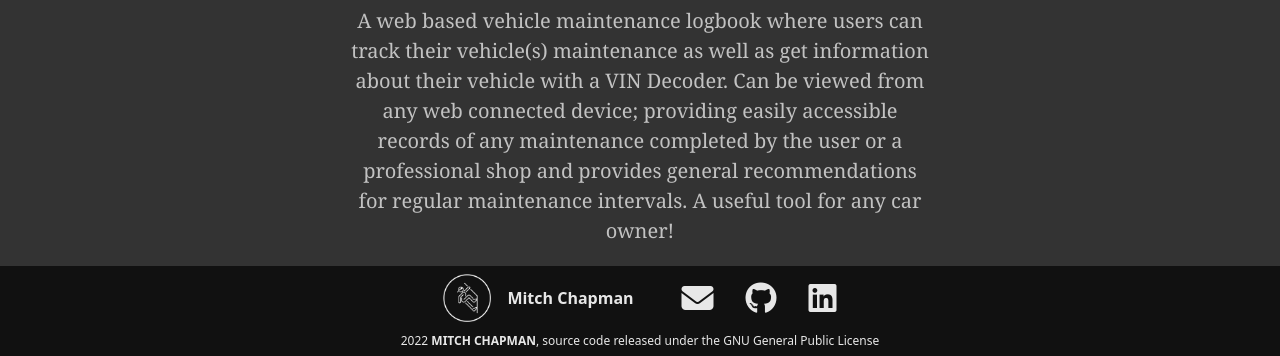
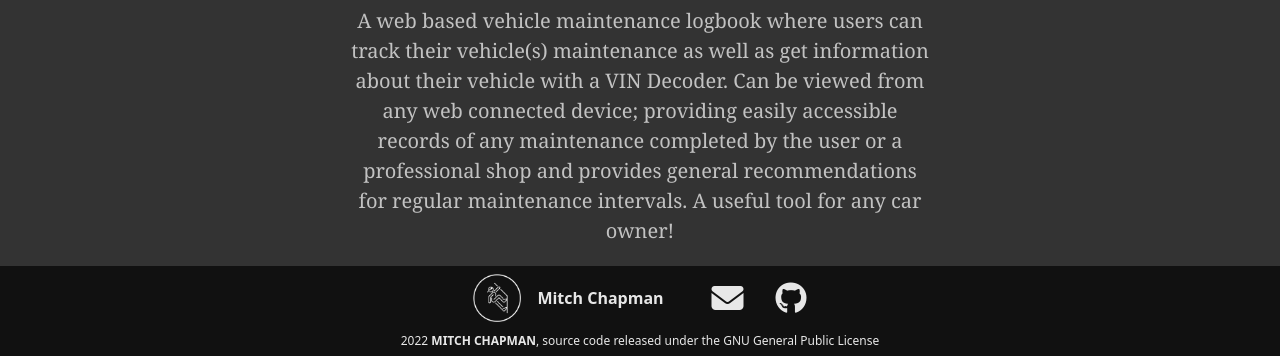
Before and after one commit to chapman311/chapman311.github.io, a plain HTML site: page index.html in a window 1280 px wide. Shown: the part 1813-2169 px from the top of the page. Drawn offline with nearby package versions, Linux system fonts and the light colour scheme.

Commit message:
removed linkedin link

```diff
--- a/index.html
+++ b/index.html
@@ -101,7 +101,7 @@
             <a href="https://mitchchapman.com/" rel= "noopener" title="Visit My Bio" class="flex white-90 link dim pr4"><img src="logo.png" alt="Logo of rock climber." class="pv2 ph3"><h4 class="white-90 self-center">Mitch Chapman</h4></a>
             <address><a href="mailto:fixerchapman@gmail.com" title="Email Me" class="flex pv4 ph3 white-90 link dim"><i class="fa-solid fa-envelope fa-2xl"></i></a></address>
             <a href="https://github.com/chapman311" target="_blank" rel= "noopener" title="Visit My GitHub" class="flex pv4 ph3 white-90 link dim"><i class="fa-brands fa-github fa-2xl"></i></a>
-            <a href="https://www.linkedin.com/in/mitch-chapman-142b92240/" target="_blank" rel= "noopener" title="Visit My Linkedin" class="flex pv4 ph3 white-90 link dim"><i class="fa-brands fa-linkedin fa-2xl"></i></a>
+            <!-- <a href="https://www.linkedin.com/in/mitch-chapman-142b92240/" target="_blank" rel= "noopener" title="Visit My Linkedin" class="flex pv4 ph3 white-90 link dim"><i class="fa-brands fa-linkedin fa-2xl"></i></a> -->
         </div>
         <div class="tc">
             <small class="f7 tc dib white-90 pb1 pb2-ns">2022 <b class="ttu">Mitch Chapman</b>, source code released under the GNU General Public License</small>
```
